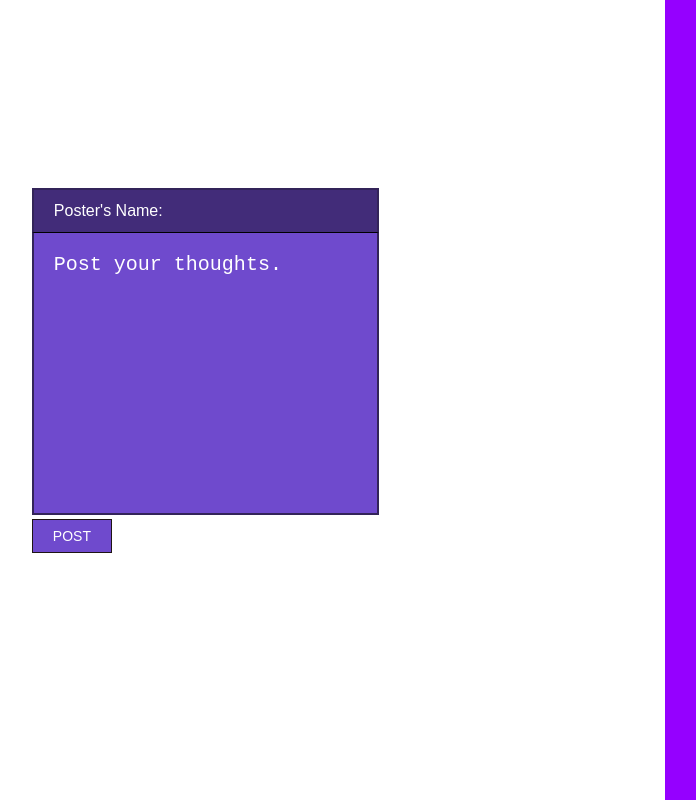
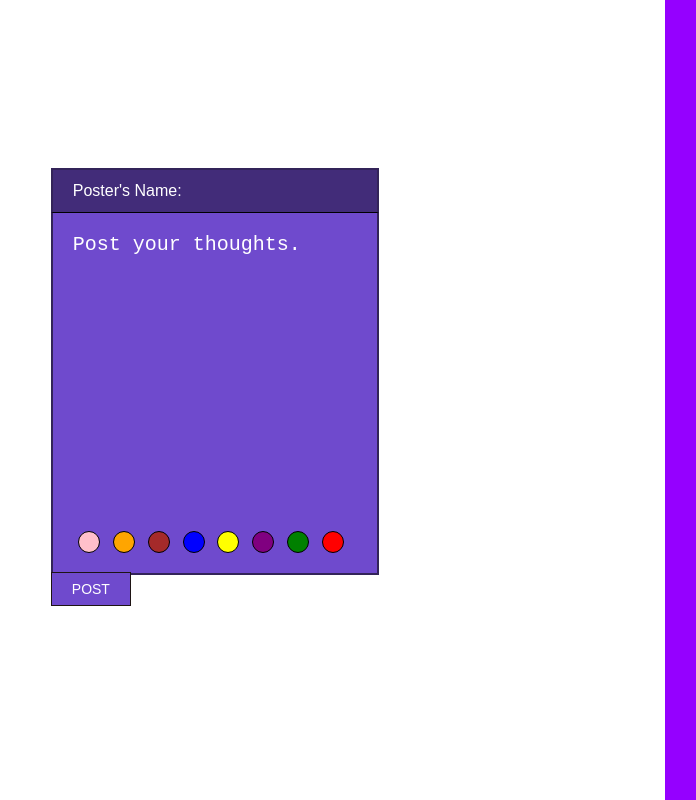
Before and after one commit to MuhammadAhmed120/practice-project2, a plain HTML site: page index.html in a window 1280 px wide. Shown: the whole page, without its empty margins (52-748 px from the left). Drawn offline with Linux system fonts and the light colour scheme.

Commit message:
added colors UI

```diff
--- a/index.html
+++ b/index.html
@@ -13,6 +13,20 @@
         <div class="add-post">
             <input type="text" name="" class="name" placeholder="Poster's Name:">
             <textarea type="text" name="" class="post-input" placeholder="Post your thoughts."></textarea>
+            <div class="scroll">
+                <div class="colors">
+                    <p class="black"></p>
+                    <p class="pink"></p>
+                    <p class="orange"></p>
+                    <p class="brown"></p>
+                    <p class="blue"></p>
+                    <p class="yellow"></p>
+                    <p class="purple"></p>
+                    <p class="green"></p>
+                    <p class="red"></p>
+                    <p class="gray"></p>
+                </div>
+            </div>
             <button class="post-but" onclick="addPost()">POST</button>
         </div>
     </div>
--- a/style.css
+++ b/style.css
@@ -9,12 +9,12 @@ body{
     align-items: center;
     justify-content: flex-end;
     width: 30%;
-    height: 75vh;
+    height: 80vh;
 }
 
 .add-post{
-    width: 80%;
-    height: 30vh;
+    width: 75%;
+    height: 40vh;
 }
 
 .name{
@@ -63,7 +63,99 @@ body{
 }
 
 .post-input::placeholder{
-    color:white
+    color:white;
+}
+
+.scroll{
+    overflow-x: auto;
+    width: 100%;
+    position: relative;
+    top: -20%;
+    left: 6.3%;
+    display: flex;
+    justify-content: center;
+}
+
+.scroll::-webkit-scrollbar {
+    display: none; /* Hide the default scrollbar for Chrome/Safari/Opera */
+}
+
+.colors{
+    display: flex;
+    gap: 0.8rem;
+    white-space: nowrap;
+    width: max-content;
+}
+
+.colors>p{
+    cursor: pointer;
+    transition: 0.1s ease;
+    border: 1px solid black;
+}
+.colors>p:hover{
+    opacity: 0.7;
+    border: 1px solid white;
+}
+
+.black{
+    background-color: black;
+    width: 20px;
+    height: 20px;
+    border-radius: 100px;
+}
+.pink{
+    background-color: pink;
+    width: 20px;
+    height: 20px;
+    border-radius: 100px;
+}
+.orange{
+    background-color: orange;
+    width: 20px;
+    height: 20px;
+    border-radius: 100px;
+}
+.blue{
+    background-color: blue;
+    width: 20px;
+    height: 20px;
+    border-radius: 100px;
+}
+.yellow{
+    background-color: yellow;
+    width: 20px;
+    height: 20px;
+    border-radius: 100px;
+}
+.purple{
+    background-color: purple;
+    width: 20px;
+    height: 20px;
+    border-radius: 100px;
+}
+.green{
+    background-color: green;
+    width: 20px;
+    height: 20px;
+    border-radius: 100px;
+}
+.red{
+    background-color: red;
+    width: 20px;
+    height: 20px;
+    border-radius: 100px;
+}
+.brown{
+    background-color: brown;
+    width: 20px;
+    height: 20px;
+    border-radius: 100px;
+}
+.gray{
+    background-color: gray;
+    width: 20px;
+    height: 20px;
+    border-radius: 100px;
 }
 
 .post-but{
@@ -74,7 +166,8 @@ body{
     border: 1px solid #1e1414;
     cursor: pointer;
     transition: 0.2s ease;
-
+    position: relative;
+    top: -19%;
 }
 
 .post-but:hover{
```
